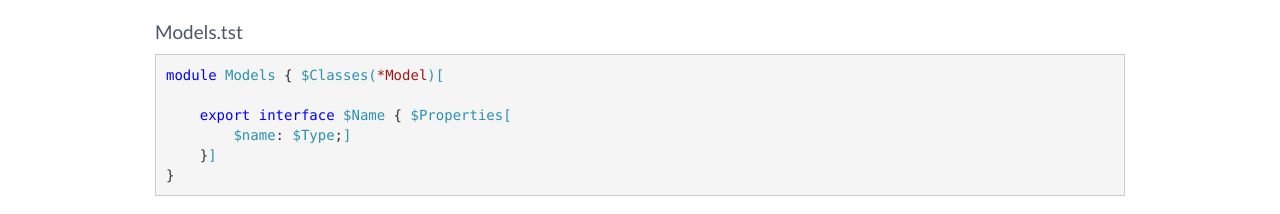
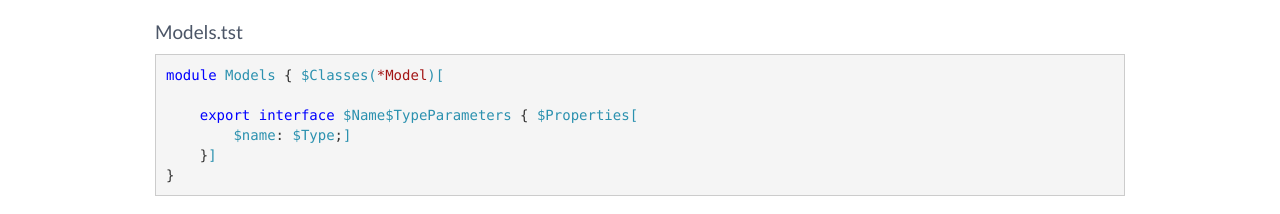
Before and after one commit to frhagn/Typewriter, a website: page pages/examples.html in a window 1280 px wide. Shown: the part 249-463 px from the top of the page. Drawn offline with Linux system fonts and the light colour scheme.

Commit message:
Added $TypeParameters to the models example

```diff
--- a/pages/examples.html
+++ b/pages/examples.html
@@ -67,7 +67,7 @@
                         <pre class="hl tst">
 module Models { $Classes(*Model)[
 
-    export interface $Name { $Properties[
+    export interface $Name$TypeParameters { $Properties[
         $name: $Type;]
     }]
 }
```
